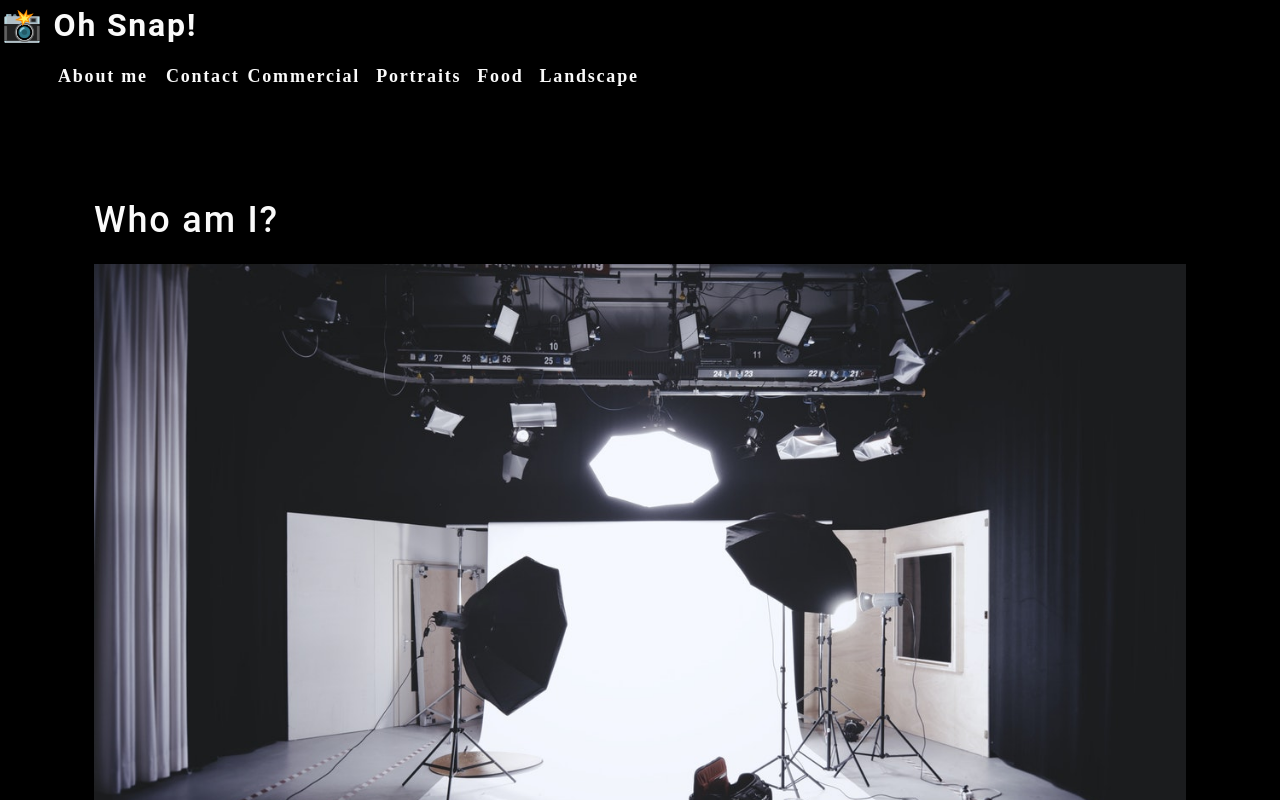
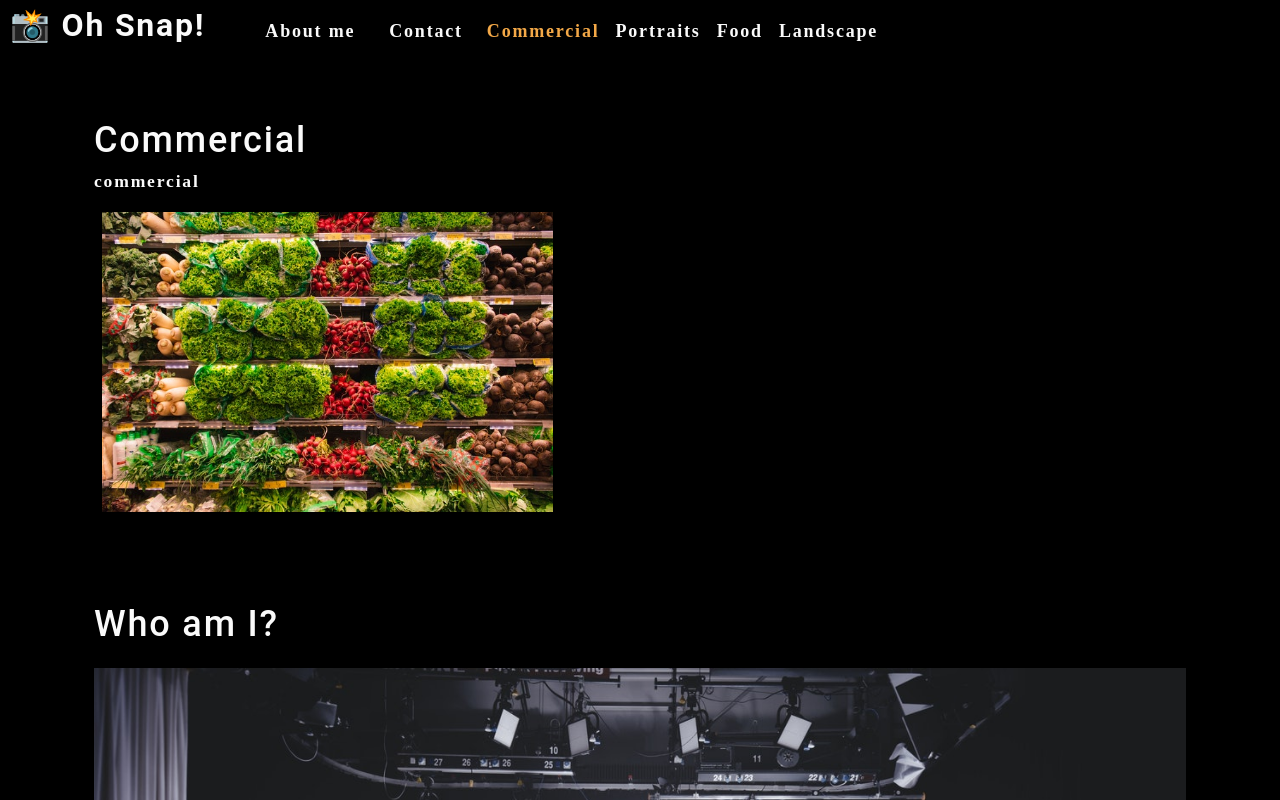
Before and after one commit to gilabadio/photo-port, a React (Create React App) app: page / in a window 1280 px wide. Shown: the top 800 px of the page. Built offline with nearby package versions, Linux system fonts and the light colour scheme.

Commit message:
added more gallery functions

```diff
--- a/src/App.js
+++ b/src/App.js
@@ -1,13 +1,29 @@
 //you might get rid of this react import
-import React from 'react';
+import React, { useState } from 'react';
 import About from './components/About';
 import Nav from './components/Nav';
+import Gallery from './components/Gallery';
 
 function App() {
+  const [categories] = useState([
+    {
+      name: 'commercial',
+      description: 'Photos of grocery stores, food trucks, and other commercial projects',
+    },
+    { name: 'portraits', description: 'Portraits of people in my life' },
+    { name: 'food', description: 'Delicious delicacies' },
+    { name: 'landscape', description: 'Fields, farmhouses, waterfalls, and the beauty of nature' },
+  ]);
+  const [ currentCategory, setCurrentCategory] = useState(categories[0]);
   return (
     <div>
-      <Nav></Nav>
+      <Nav
+      categories={categories}
+      setCurrentCategory={setCurrentCategory}
+      currentCategory={currentCategory}
+      ></Nav>
       <main>
+        <Gallery></Gallery>
         <About></About>
       </main>
     </div>
--- /dev/null
+++ b/src/components/Gallery/index.js
@@ -0,0 +1,24 @@
+import React from 'react';
+import { capitalizeFirstLetter } from '../../utils/helpers';
+import photo from "../../assets/small/commercial/0.jpg";
+
+function Gallery(props) {
+   const currentCategory = {
+       name: "commercial",
+       description:
+       "Photos of grocery stores,food trucks, and ther commercial projects"
+   };
+    return(
+        <section>
+            <h1>{capitalizeFirstLetter(currentCategory.name)}</h1>
+            <p>{currentCategory.name}</p>
+            <div className="flex-row">
+                <img src={photo}
+                     alt="Commercial Example"
+                     className="img-thumbnail mx-1"/>
+            </div>
+        </section>
+    );
+}
+
+export default Gallery;
--- a/src/components/Nav/index.js
+++ b/src/components/Nav/index.js
@@ -1,50 +1,53 @@
-import React from 'react';
+import React, {useEffect} from 'react';
+import { capitalizeFirstLetter } from '../../utils/helpers';
 
+function Nav(props) {
+    const {
+    categories = [],
+    setCurrentCategory,
+    currentCategory,
+  } = props;
 
-
-function Nav() {
-
-    const categories = [
-        { name: 'Commercial', description: 'Photosof grocery stores, food trucks, and other commercil project' },
-        { name: 'Portraits', description: 'Portraits of people in my life' },
-        { name: "Food", description: "Delicious delicacies" },
-        { name: "Landscape", description: "Fields, farmhouses, waterfalls, and the beauty of nature" },
-    ];
-    function categorySelected(name) {
-        console.log(`${name} clicked`)
-    }
-
+  useEffect(() => {
+        document.title = capitalizeFirstLetter(currentCategory.name);
+      }, [currentCategory]);
   return (
-
-        <header>
+    <header className="flex-row px-1">
       <h2>
         <a data-testid="link" href="/">
-                    <span role="img" aria-label="camera">📸</span> Oh Snap!
+          <span role="img" aria-label="camera"> 📸</span> Oh Snap!
         </a>
       </h2>
       <nav>
         <ul className="flex-row">
           <li className="mx-2">
-                        <a data-testid="about" href="#about">About me</a>
+            <a data-testid="about" href="#about">
+              About me
+            </a>
           </li>
-                    <li>
+          <li className="mx-2">
             <span>Contact</span>
           </li>
           {categories.map((category) => (
             <li
-                            className="mx-1"
+              className={`mx-1 ${
+                currentCategory.name === category.name && 'navActive'
+                }`}
               key={category.name}
             >
-                            <span onClick={() => categorySelected(category.name)} >
-                                {category.name}
+              <span
+                onClick={() => {
+                  setCurrentCategory(category)
+                }}
+              >
+                {capitalizeFirstLetter(category.name)}
               </span>
             </li>
           ))}
         </ul>
       </nav>
     </header>
-    )
-
+  );
 }
 
 export default Nav;
```
Lines whose indentation alone changed are shown as unchanged.
